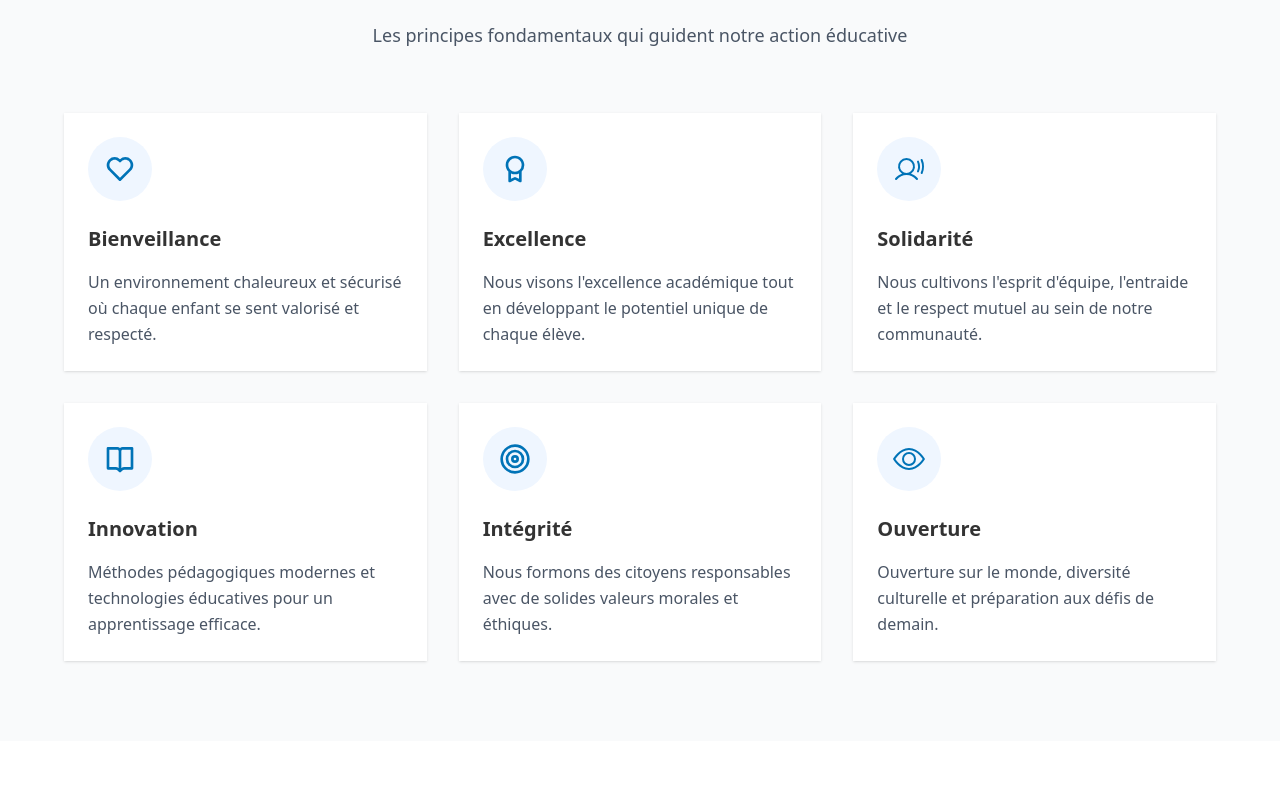
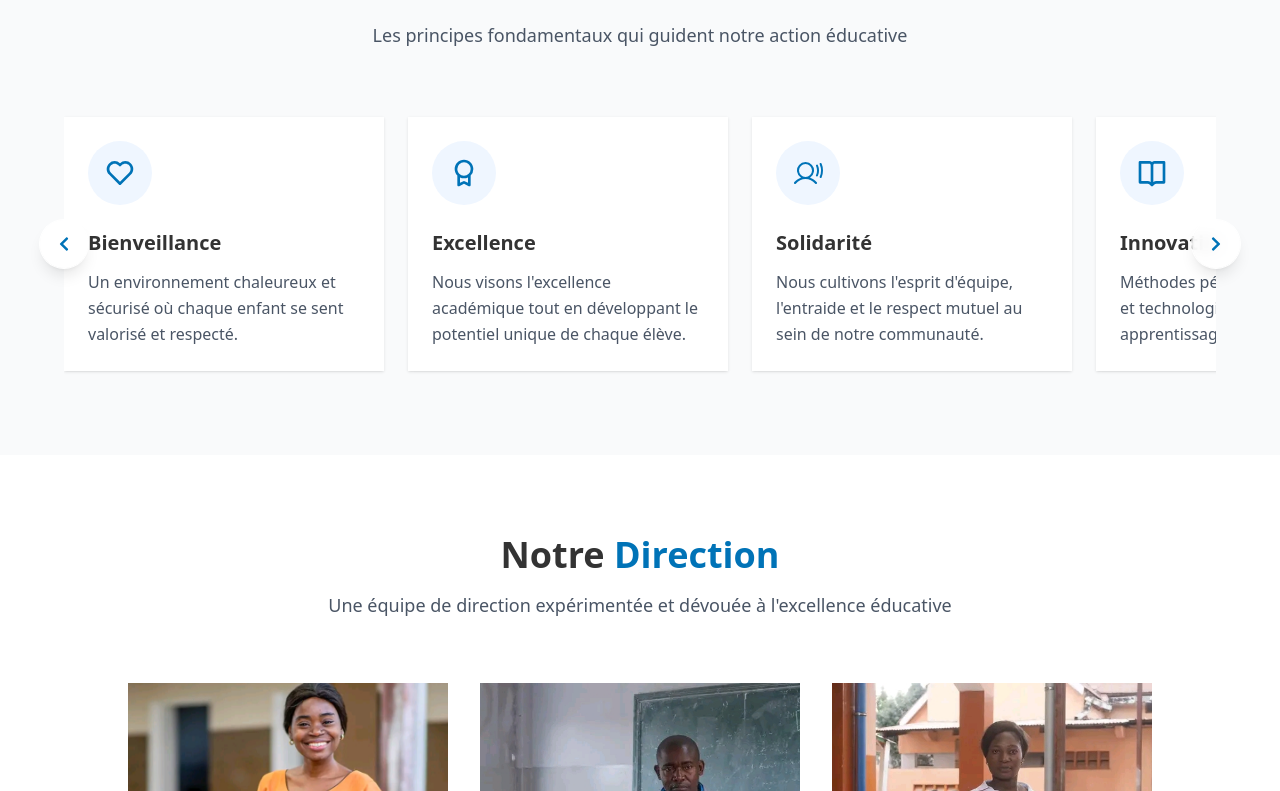
Before and after one commit to freddymk313/csbisournouse, a React (Vite) app: page /apropos in a window 1280 px wide. Shown: the part 2209-3000 px from the top of the page. Built offline with nearby package versions, Linux system fonts and the light colour scheme.

Commit message:
apropos page

```diff
--- a/src/pages/AproposPage.tsx
+++ b/src/pages/AproposPage.tsx
@@ -9,6 +9,8 @@ import { HiOutlineMail } from 'react-icons/hi';
 import { IoLogoWhatsapp } from 'react-icons/io';
 import { AiFillInstagram } from 'react-icons/ai';
 import { MdFacebook } from 'react-icons/md';
+import { useRef } from "react";
+import { FaChevronLeft, FaChevronRight } from "react-icons/fa";
 
 gsap.registerPlugin(ScrollTrigger);
 
@@ -53,6 +55,18 @@ const AproposPage = () => {
       }
     );
   }, []);
+
+  const scrollRef = useRef<HTMLDivElement>(null);
+  const scrollLeft = () => {
+    if (scrollRef.current) {
+      scrollRef.current.scrollBy({ left: -300, behavior: "smooth" });
+    }
+  };
+  const scrollRight = () => {
+    if (scrollRef.current) {
+      scrollRef.current.scrollBy({ left: 300, behavior: "smooth" });
+    }
+  };
 
   const schoolValues = [
     {
@@ -266,13 +280,36 @@ const AproposPage = () => {
             </p>
           </div>
 
-          <div className="grid md:grid-cols-2 lg:grid-cols-3 gap-8 max-w-6xl mx-auto">
+          <div className="relative max-w-6xl mx-auto">
+            <button
+              onClick={scrollLeft}
+              aria-label="Défiler à gauche"
+              className="absolute left-0 top-1/2 -translate-y-1/2 -translate-x-1/2
+                   h-11 w-11 md:h-12 md:w-12 rounded-full text-[#0073B7]
+                   bg-white/90 backdrop-blur shadow-lg ring-1 ring-white
+                   grid place-items-center hover:bg-white z-10"
+            >
+              <FaChevronLeft />
+            </button>
+
+            <div
+              ref={scrollRef}
+              className="no-scrollbar overflow-x-auto scroll-smooth
+                   flex gap-6 px-8 py-1
+                   snap-x snap-mandatory"
+            >
               {schoolValues.map((value, index) => (
-              <div key={index} className="value-card p-6 bg-white shadow-sm hover:shadow-md transition-all duration-300">
+                <div
+                  key={index}
+                  className="value-card snap-start flex-shrink-0
+                       w-[260px] md:w-[300px] lg:w-[320px] max-w-[90vw]
+                       p-6 bg-white shadow-sm
+                       hover:shadow-md transition-all duration-300"
+                >
                   <div className="w-16 h-16 bg-blue-50 rounded-full flex items-center justify-center mb-6">
                     {value.icon}
                   </div>
-                <h3 className="text-xl font-bold text-[#333333] mb-4">
+                  <h3 className="text-xl font-bold text-[#333333] mb-3">
                     {value.title}
                   </h3>
                   <p className="text-gray-600 leading-relaxed">
@@ -281,10 +318,26 @@ const AproposPage = () => {
                 </div>
               ))}
             </div>
+
+            <button
+              onClick={scrollRight}
+              aria-label="Défiler à droite"
+              className="absolute right-0 top-1/2 -translate-y-1/2 translate-x-1/2
+                   h-11 w-11 md:h-12 md:w-12 rounded-full text-[#0073B7]
+                   bg-white/90 backdrop-blur shadow-lg ring-1 ring-white
+                   grid place-items-center hover:bg-white z-10"
+            >
+              <FaChevronRight />
+            </button>
           </div>
+        </div>
+
+        <style>{`
+    .no-scrollbar::-webkit-scrollbar { display: none; }
+    .no-scrollbar { -ms-overflow-style: none; scrollbar-width: none; }
+  `}</style>
       </section>
 
-      {/* Direction */}
       <section className="about-section py-20 bg-white">
         <div className="container mx-auto px-4">
           <div className="text-center mb-16">
@@ -298,13 +351,13 @@ const AproposPage = () => {
 
           <div className="grid md:grid-cols-3 gap-8 max-w-5xl mx-auto">
             {leadership.map((leader, index) => (
-              <div key={index} className="bg-white shadow-sm hover:shadow-md transition-all duration-300 overflow-hidden">
+              <div key={index} className="transition-all duration-300 overflow-hidden">
                 <img
                   src={leader.image}
                   alt={leader.name}
                   className="w-full h-64 object-cover"
                 />
-                <div className="p-6">
+                <div className="py-6">
                   <h3 className="text-xl font-bold text-[#333333] mb-2">
                     {leader.name}
                   </h3>
@@ -406,10 +459,10 @@ const AproposPage = () => {
           <div className="flex flex-col sm:flex-row gap-4 justify-center max-w-md mx-auto">
             <a
               href="/contact"
-              className="flex items-center justify-center bg-[#0073B7] hover:bg-[#005a8f] text-white px-6 py-3 transition-colors"
+              className="flex items-center justify-center bg-[#0073B7] hover:bg-[#005a8f] text-white px-6 py-3 transition-colors group"
             >
               <span>Planifier une visite</span>
-              <BsSend className="ml-2" size={16} />
+              <BsSend className="ml-2 group-hover:translate-x-1 transition-transform" size={16} />
             </a>
           </div>
         </div>
```
Lines whose indentation alone changed are shown as unchanged.
